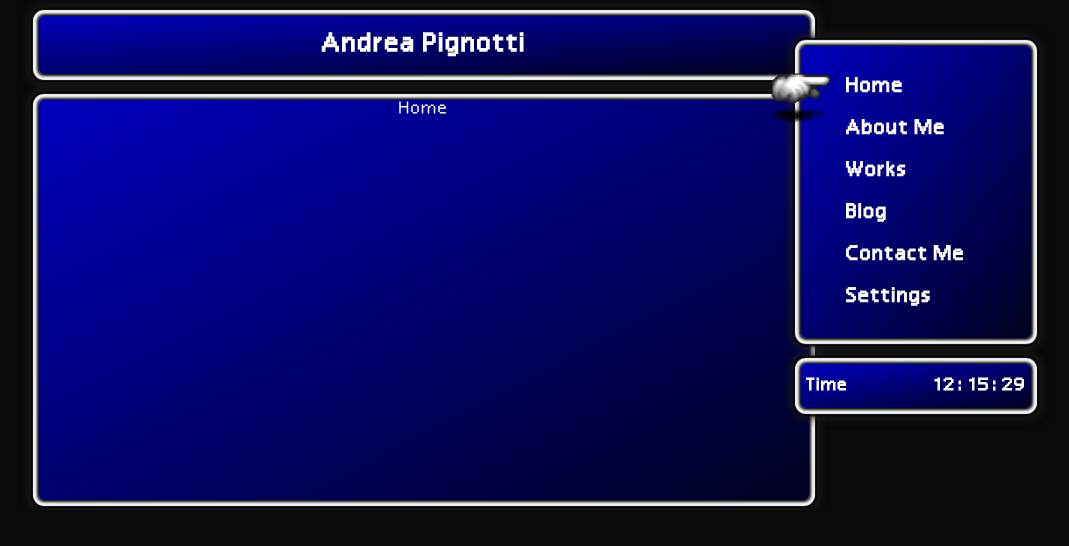
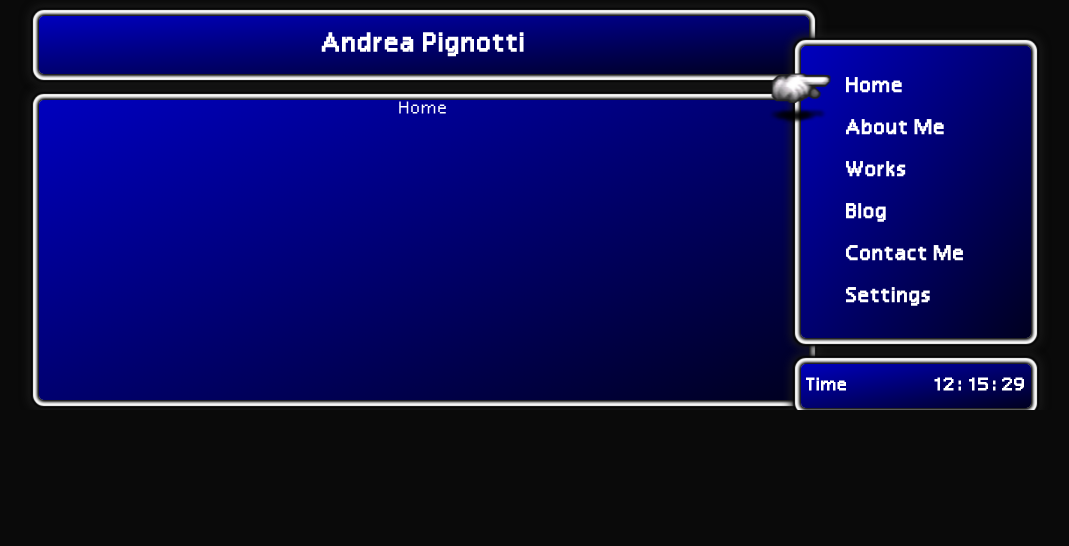
Before and after one commit to Pigna99/portfolio-pigna, a React (Create React App) app: page / in a window 1280 px wide. Shown: the top 546 px of the page, without its empty margins (105-1174 px from the left). Built offline with nearby package versions, Linux system fonts and the light colour scheme.

Commit message:
fix size and test

```diff
--- a/src/components/pages/Blog.js
+++ b/src/components/pages/Blog.js
@@ -2,7 +2,7 @@ import React from 'react'
 
 function Blog() {
     return (
-        <div className='content-box'>
+        <div className='content-box-test'>
             Blog
         </div>
     )
--- a/src/components/pages/Contact.js
+++ b/src/components/pages/Contact.js
@@ -2,7 +2,7 @@ import React from 'react'
 
 function Contact() {
     return (
-        <div className='content-box'>
+        <div className='content-box-test'>
             Contact
         </div>
     )
--- a/src/components/pages/Home.js
+++ b/src/components/pages/Home.js
@@ -2,7 +2,7 @@ import React from 'react'
 
 function Home() {
     return (
-        <div className='content-box'>
+        <div className='content-box-test'>
             Home
         </div>
     )
--- a/src/components/pages/Settings.js
+++ b/src/components/pages/Settings.js
@@ -2,7 +2,7 @@ import React from 'react'
 
 function Settings() {
     return (
-        <div className='content-box'>
+        <div className='content-box-test'>
             Settings
         </div>
     )
--- a/src/components/pages/Works.js
+++ b/src/components/pages/Works.js
@@ -2,7 +2,7 @@ import React from 'react'
 
 function Works() {
     return (
-        <div className='content-box'>
+        <div className='content-box-test'>
             Works
         </div>
     )
--- a/src/index.css
+++ b/src/index.css
@@ -270,6 +270,10 @@ code {
   .info-text>p{
     width: 95%!important;
   }
+
+  .content-box-test{
+    min-height: 400px!important;
+  }
 }
 
 .blur{
@@ -443,7 +447,12 @@ code {
 
 .content-box{
   height: auto;
-  min-height: 400px;
+  min-height: 250px;
+}
+
+.content-box-test{
+  height: auto;
+  min-height: 300px;
 }
 
 .clickable{
@@ -453,7 +462,7 @@ code {
 
 .info-box{
   display: flex;
-  height: 300px;
+  height: 250px;
   margin: 10px;
   flex-direction: column;
   justify-content: center;
@@ -469,7 +478,7 @@ code {
 }
 
 .info-text{
-  min-height: 400px;
+  min-height: 250px;
   display: flex;
   justify-content: space-around;
   align-items: center;
@@ -477,7 +486,7 @@ code {
 
 .info-skills{
   display: flex;
-  min-height: 400px;
+  min-height: 250px;
 }
 
 .skills-menu{
```
